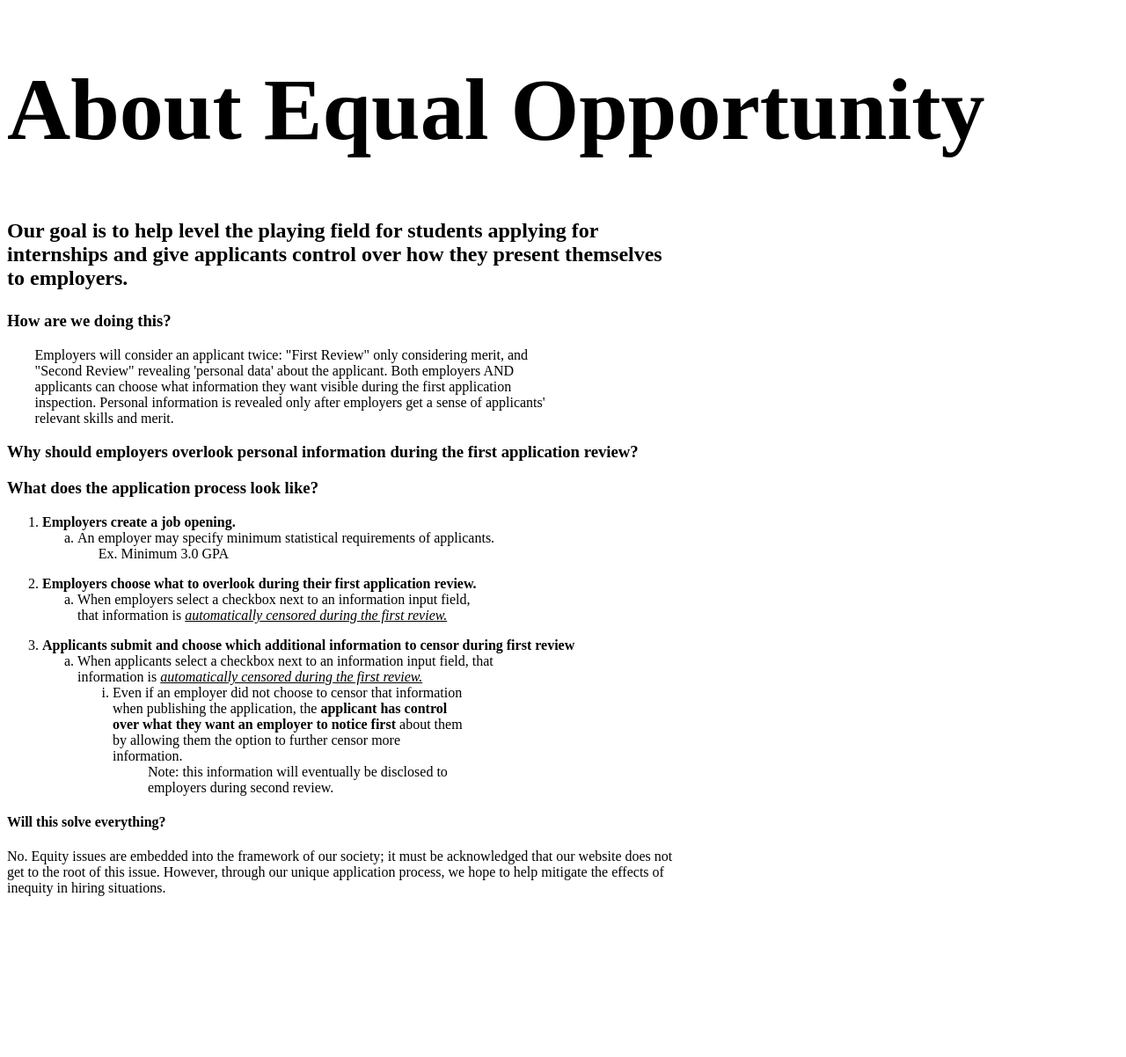
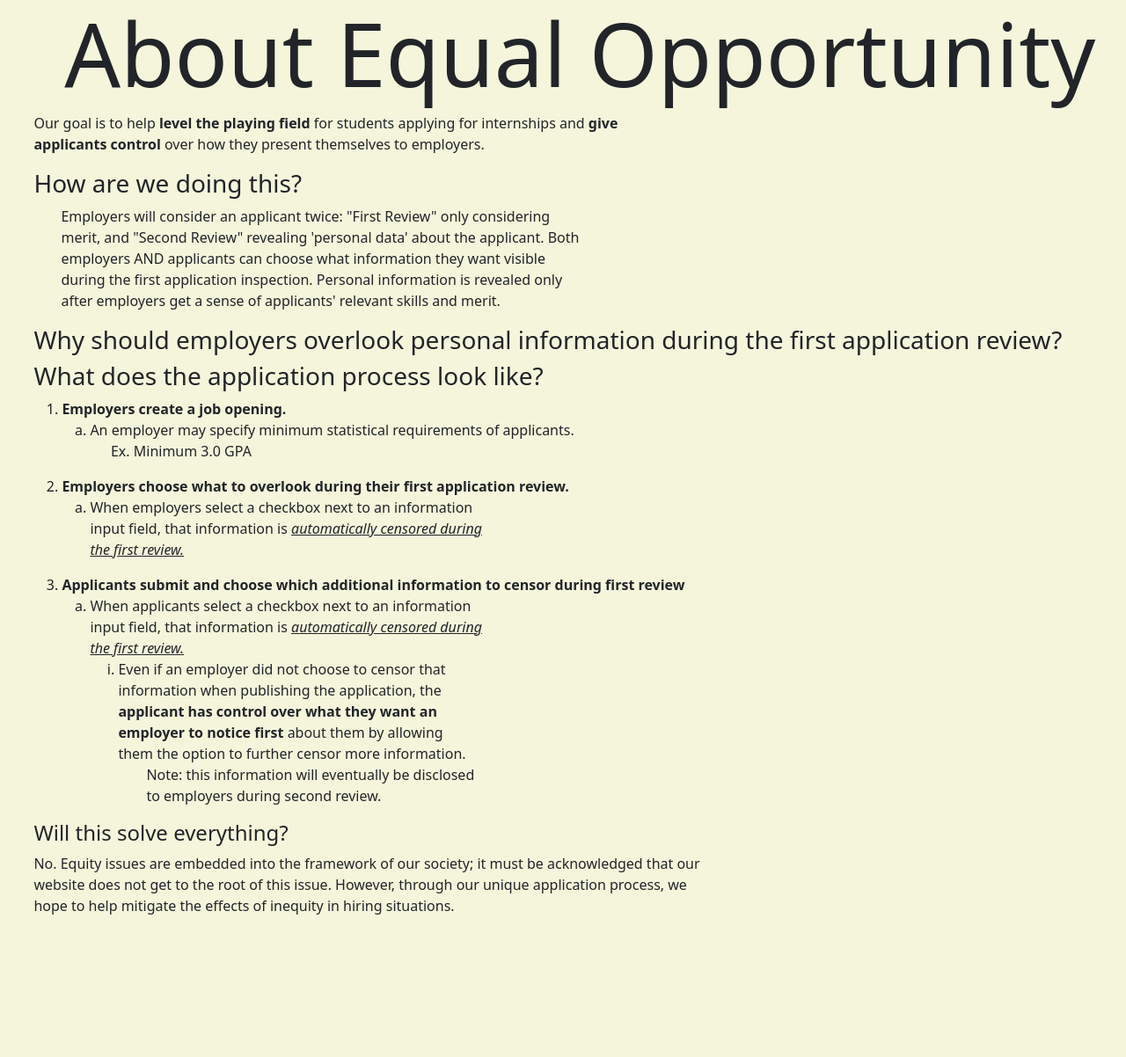
Before and after one commit to Har150n/EqualOpportunity, a Flask app: page /about in a window 1280 px wide. Shown: the whole page at 88% size. Before the commit the page ends 1019 px from the top, so only its background shows below. Run offline with Flask 2, Linux system fonts and the light colour scheme; some libraries are stand-ins or nearby versions.

```diff
--- a/templates/about.html
+++ b/templates/about.html
@@ -3,11 +3,19 @@
 <head>
     <meta charset="UTF-8">
     <title>About Equal Opportunity</title>
+    <link href="../static/bootstrap.min.css" rel="stylesheet" media="screen">
+
+      <style>
+          body{
+          background-color:beige;
+          }
+      </style>
+
 </head>
-<body>
+<body style="margin-left:3%">
 <div style = " position: relative; top: 5%">
   <h1 class = "text-center" style = "font-size: 100px;">About Equal Opportunity </h1>
-<h2><p style="margin-right:40%;">Our goal is to help <strong>level the playing field</strong> for students applying for internships and <strong>give applicants control</strong> over how they present themselves to employers.</p>
+<p style="margin-right:40%;">Our goal is to help <strong>level the playing field</strong> for students applying for internships and <strong>give applicants control</strong> over how they present themselves to employers.</p>
 
 <h3>How are we doing this?</h3>
 
@@ -45,5 +53,6 @@
 <h4>Will this solve everything?</h4>
     <p style="margin-left:0%; margin-right:39%">No. Equity issues are embedded into the framework of our society; it must be acknowledged that our website does not get to the root of this issue. However, through our unique application process, we hope to help mitigate the effects of inequity in hiring situations.</p>
 <br><br><br><br><br><br>
+</div>
 </body>
 </html>
--- a/templates/login.html
+++ b/templates/login.html
@@ -14,7 +14,7 @@
   <body>
   <h1 class = "text-center" style = "font-size: 100px;">Equal Opportunity </h1>
   <h1 class = "text-center">
-      <small class="text-muted">Problem Statement: </small>
+      <br><small class="text-muted"><a href="about"><button type="button" class="btn btn-dark btn-lg">About Us</button></a></small>
   </h1>
     <div class="container" style = "width: 50%; float:left; position:relative ; top:50% ; left: 10%" >
       <h1>Applicant Login</h1>
```
